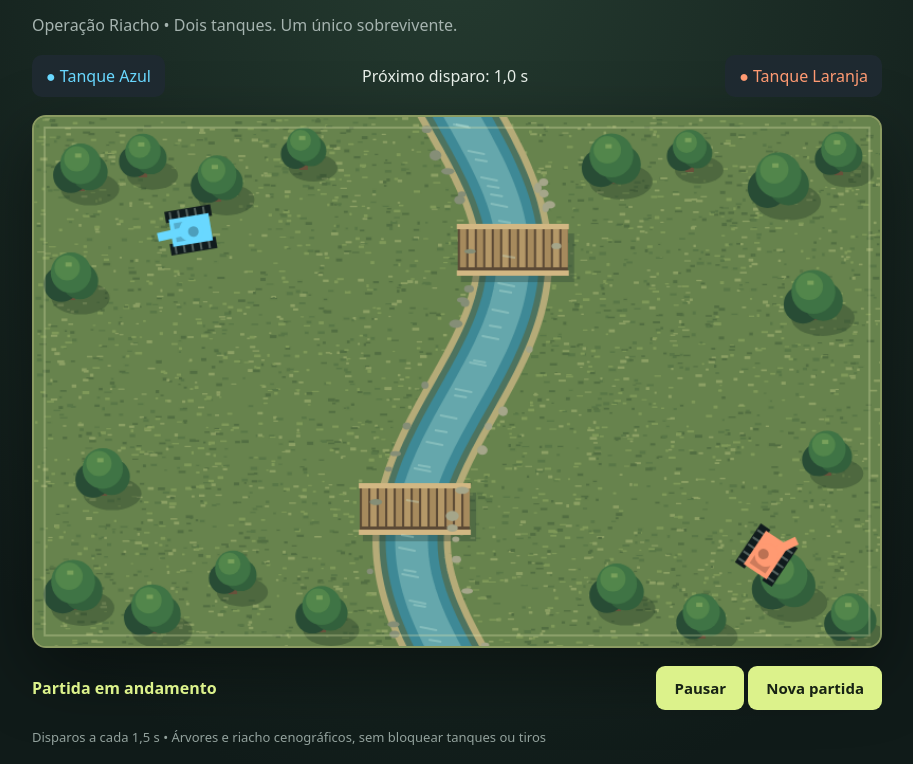
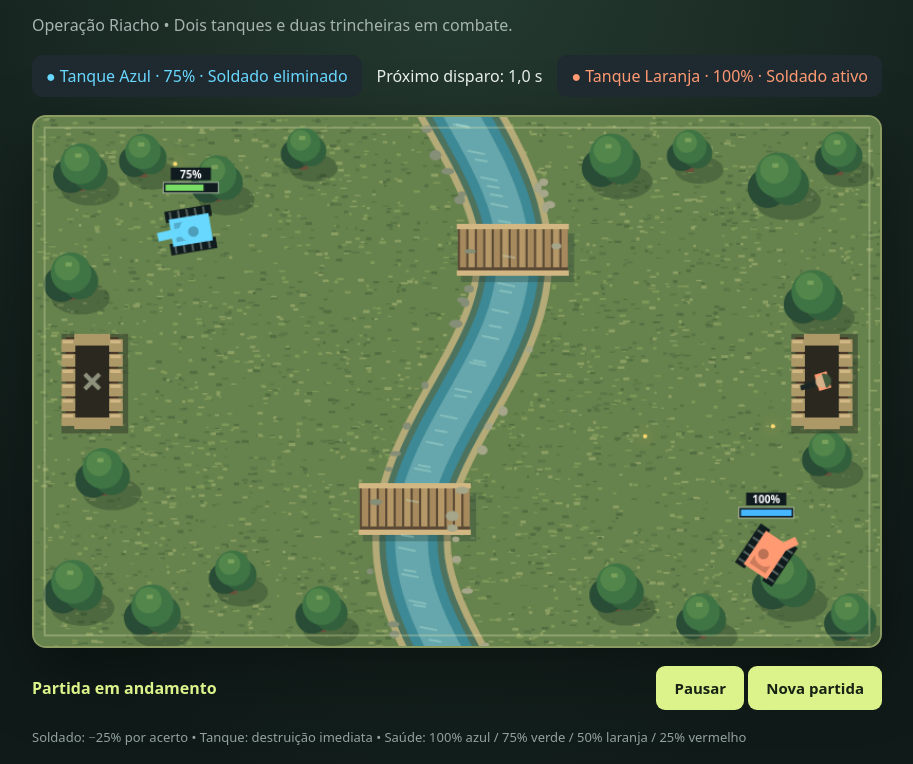
Before and after one commit to 4L3xSGS/FunDrivenDev, a plain HTML site: page jogos/duelo-de-tanques/index.html in a window 1280 px wide. Shown: the part 78-842 px from the top of the page, without its empty margins (183-1096 px from the left). Drawn offline with Linux system fonts and the light colour scheme.

Commit message:
feat(tanques): adiciona trincheiras, soldados e saúde progressiva

```diff
--- a/jogos/duelo-de-tanques/index.html
+++ b/jogos/duelo-de-tanques/index.html
@@ -6,34 +6,35 @@
 <style>
 *{box-sizing:border-box}body{margin:0;background:radial-gradient(ellipse at top,#253b30,#101b19 75%);color:#e7eee8;font-family:system-ui;display:grid;place-items:center;min-height:100svh;padding:18px}main{width:min(850px,100%)}h1{margin:0;font-size:clamp(26px,5vw,42px)}p{color:#a6b4b0;line-height:1.5}.bar{display:flex;justify-content:space-between;gap:12px;flex-wrap:wrap;align-items:center;margin:18px 0}.badge{padding:10px 14px;background:#1e2930;border-radius:10px}canvas{display:block;width:100%;background:#567344;border:2px solid #8b9b62;box-shadow:0 24px 70px #0006;border-radius:14px}button{border:0;border-radius:9px;background:#dcf28b;color:#172214;padding:12px 18px;font:700 15px system-ui;cursor:pointer}button:focus-visible{outline:3px solid #69d8ff;outline-offset:4px}button:hover{filter:brightness(1.1)}#status{font-weight:700;color:#dcf28b}footer{font-size:13px;color:#93a29d;margin-top:12px}
 </style>
-<main><h1>Duelo de Tanques</h1><p>Operação Riacho • Dois tanques. Um único sobrevivente.</p>
+<main><h1>Duelo de Tanques</h1><p>Operação Riacho • Dois tanques e duas trincheiras em combate.</p>
 <div class="bar"><span class="badge" style="color:#69d8ff">● Tanque Azul</span><span id="clock">Próximo disparo: 1,5 s</span><span class="badge" style="color:#ff9a72">● Tanque Laranja</span></div>
 <canvas id="arena" width="800" height="500" aria-label="Arena de dois tanques com gramado, árvores e riacho atravessável"></canvas>
 <div class="bar"><span id="status" role="status" aria-live="polite">Partida em andamento</span><div><button id="pause">Pausar</button> <button id="restart">Nova partida</button></div></div>
-<footer>Disparos a cada 1,5 s • Árvores e riacho cenográficos, sem bloquear tanques ou tiros</footer></main>
+<footer>Soldado: −25% por acerto • Tanque: destruição imediata • Saúde: 100% azul / 75% verde / 50% laranja / 25% vermelho</footer></main>
 <script>
 const canvas=document.querySelector('canvas'),ctx=canvas.getContext('2d');
 const status=document.querySelector('#status'),clock=document.querySelector('#clock');
 const pause=document.querySelector('#pause');
 const W=800,H=500,R=20,TAU=Math.PI*2,SHOT_INTERVAL=1.5;
-let tanks,bullets,particles,time,nextShot,over,paused,last;
+let soldiers,tanks,bullets,particles,time,nextShot,over,paused,last;
 const randomAngle=()=>Math.random()*TAU;
 function reset(){
  tanks=[
- {x:145,y:250,a:randomAngle(),turret:0,color:'#69d8ff',name:'Azul',turn:0},
- {x:655,y:250,a:randomAngle(),turret:Math.PI,color:'#ff9a72',name:'Laranja',turn:0}
+ {x:145,y:250,a:randomAngle(),turret:0,color:'#69d8ff',name:'Azul',turn:0,hp:100},
+ {x:655,y:250,a:randomAngle(),turret:Math.PI,color:'#ff9a72',name:'Laranja',turn:0,hp:100}
  ];
+ soldiers=[{x:55,y:250,team:0,alive:true,aim:0},{x:745,y:250,team:1,alive:true,aim:Math.PI}];
  bullets=[];particles=[];time=0;nextShot=SHOT_INTERVAL;over=false;paused=false;
  status.textContent='Partida em andamento';pause.textContent='Pausar';pause.disabled=false;
  last=performance.now();draw();
 }
 function fire(t,i){
  const a=randomAngle();t.turret=a;
- bullets.push({x:t.x+Math.cos(a)*29,y:t.y+Math.sin(a)*29,vx:Math.cos(a)*260,vy:Math.sin(a)*260,owner:i});
+ bullets.push({x:t.x+Math.cos(a)*29,y:t.y+Math.sin(a)*29,vx:Math.cos(a)*260,vy:Math.sin(a)*260,owner:i,kind:'tank',radius:4});
 }
-function hitFraction(b,dt,t){
+function hitFraction(b,dt,t,targetRadius=R){
  const dx=b.vx*dt,dy=b.vy*dt,ox=b.x-t.x,oy=b.y-t.y;
- const A=dx*dx+dy*dy,B=2*(ox*dx+oy*dy),C=ox*ox+oy*oy-(R+4)**2;
+ const A=dx*dx+dy*dy,B=2*(ox*dx+oy*dy),C=ox*ox+oy*oy-(targetRadius+(b.radius??4))**2;
  if(C<=0)return 0;if(!A)return Infinity;
  const d=B*B-4*A*C;if(d<0)return Infinity;
  const s=(-B-Math.sqrt(d))/(2*A);return s>=0&&s<=1?s:Infinity;
@@ -53,26 +54,97 @@ function update(dt){
  t.x=Math.max(R,Math.min(W-R,t.x+sign*nx*push));
  t.y=Math.max(R,Math.min(H-R,t.y+sign*ny*push));t.a=randomAngle()});
  }
- while(time>=nextShot){tanks.forEach(fire);nextShot+=SHOT_INTERVAL}
- let earliest=Infinity,losers=new Set();
- bullets.forEach(b=>{
- const fraction=hitFraction(b,dt,tanks[1-b.owner]);
- if(fraction<earliest-1e-8){earliest=fraction;losers=new Set([1-b.owner])}
- else if(Number.isFinite(fraction)&&Math.abs(fraction-earliest)<1e-8)losers.add(1-b.owner);
- });
- if(Number.isFinite(earliest)){
- over=true;losers.forEach(i=>{
- const t=tanks[i];t.destroyed=true;
- for(let n=0;n<55;n++){const a=randomAngle(),v=40+Math.random()*180;
- particles.push({x:t.x,y:t.y,vx:Math.cos(a)*v,vy:Math.sin(a)*v,life:.6+Math.random()*.6})}
- });
- status.textContent=losers.size===2?'Empate! Acertos simultâneos.':
- 'Tanque '+tanks[1-[...losers][0]].name+' venceu!';
- pause.disabled=true;return;
- }
+ while(time>=nextShot){tanks.forEach(fire);soldiers.forEach(fireSoldier);nextShot+=SHOT_INTERVAL}
+ resolveProjectiles(dt);
+ if(over)return;
  bullets.forEach(b=>{b.x+=b.vx*dt;b.y+=b.vy*dt});
  bullets=bullets.filter(b=>b.x>=0&&b.x<=W&&b.y>=0&&b.y<=H);
 }
+
+function fireSoldier(s){
+ if(!s.alive)return;
+ // Dispersão aleatória no hemisfério voltado para a trincheira adversária.
+ const a=(s.team===0?0:Math.PI)+(Math.random()-.5)*1.2;s.aim=a;
+ bullets.push({x:s.x+Math.cos(a)*20,y:s.y+Math.sin(a)*20,
+ vx:Math.cos(a)*310,vy:Math.sin(a)*310,owner:s.team,kind:'soldier',radius:2});
+}
+function burst(t,count){
+ for(let n=0;n<count;n++){
+ const a=randomAngle(),v=40+Math.random()*180;
+ particles.push({x:t.x,y:t.y,vx:Math.cos(a)*v,vy:Math.sin(a)*v,life:.4+Math.random()*.6});
+ }
+}
+function resolveProjectiles(dt){
+ const events=[],used=new Set();
+ bullets.forEach((b,index)=>{
+ tanks.forEach((t,i)=>{
+ // Projéteis de soldados danificam qualquer tanque que interceptar o trajeto.
+ if(t.destroyed||(b.kind==='tank'&&i===b.owner))return;
+ const f=hitFraction(b,dt,t);if(Number.isFinite(f))events.push({f,index,target:t,type:'tank'});
+ });
+ const s=soldiers[1-b.owner];
+ if(s.alive){const f=hitFraction(b,dt,s,10);if(Number.isFinite(f))events.push({f,index,target:s,type:'soldier'})}
+ });
+ events.sort((a,b)=>a.f-b.f);
+ for(let i=0;i<events.length;){
+ const first=events[i].f;let j=i;
+ while(j<events.length&&Math.abs(events[j].f-first)<1e-8){
+ const e=events[j++],b=bullets[e.index],t=e.target;
+ if(used.has(e.index)||(e.type==='soldier'?!t.alive:t.destroyed))continue;
+ used.add(e.index);
+ if(e.type==='soldier'){t.alive=false;burst(t,12)}
+ else{
+ t.hp=Math.max(0,t.hp-(b.kind==='soldier'?25:100));
+ burst(t,t.hp===0?55:8);
+ if(t.hp===0)t.destroyed=true;
+ }
+ }
+ // Acertos no mesmo instante são processados antes de decidir o vencedor.
+ const losers=tanks.map((t,n)=>t.hp===0?n:-1).filter(n=>n>=0);
+ if(losers.length){
+ over=true;pause.disabled=true;
+ status.textContent=losers.length===2?'Empate! Os dois tanques foram destruídos.':
+ 'Tanque '+tanks[1-losers[0]].name+' venceu!';
+ break;
+ }
+ i=j;
+ }
+ bullets=bullets.filter((b,i)=>!used.has(i));
+}
+function healthColor(hp){
+ return hp>75?'#46b8ff':hp>50?'#79dc65':hp>25?'#ffac46':'#ff5959';
+}
+function healthBar(t){
+ const x=Math.max(28,Math.min(W-28,t.x)),y=Math.max(23,t.y-39);
+ ctx.fillStyle='#101b20';ctx.fillRect(x-26,y-6,52,10);
+ ctx.fillStyle=healthColor(t.hp);ctx.fillRect(x-24,y-4,48*t.hp/100,6);
+ ctx.strokeStyle='#dce8cfaa';ctx.lineWidth=1;ctx.strokeRect(x-26,y-6,52,10);
+ ctx.font='bold 10px system-ui';ctx.textAlign='center';
+ ctx.fillStyle='#101b20';ctx.fillRect(x-19,y-20,38,12);
+ ctx.fillStyle='#fff';ctx.fillText(t.hp+'%',x,y-10);
+}
+function trench(s){
+ ctx.save();ctx.translate(s.x,s.y);
+ ctx.fillStyle='#29302377';ctx.fillRect(-29,-45,63,94);
+ ctx.fillStyle='#4a382a';ctx.fillRect(-25,-42,50,84);
+ ctx.fillStyle='#2b2820';ctx.fillRect(-17,-34,34,68);
+ for(let y=-40;y<=32;y+=14){
+ ctx.fillStyle='#ad9868';ctx.fillRect(-29,y,13,12);ctx.fillRect(16,y,13,12);
+ ctx.fillStyle='#d0b784';ctx.fillRect(-28,y+1,10,3);ctx.fillRect(17,y+1,10,3);
+ }
+ for(const y of [-45,34]){ctx.fillStyle='#ad9868';ctx.fillRect(-17,y,34,11)}
+ if(s.alive){
+ ctx.rotate(s.aim);
+ ctx.strokeStyle='#1b2524';ctx.lineWidth=5;ctx.beginPath();ctx.moveTo(0,0);ctx.lineTo(21,0);ctx.stroke();
+ ctx.fillStyle=s.team===0?'#69d8ff':'#ff9a72';ctx.fillRect(-7,-8,12,16);
+ ctx.fillStyle='#d7b18a';ctx.beginPath();ctx.arc(0,0,6,0,TAU);ctx.fill();
+ ctx.fillStyle='#425c3d';ctx.beginPath();ctx.arc(-2,0,7,Math.PI/2,Math.PI*1.5);ctx.fill();
+ }else{
+ ctx.strokeStyle='#8e927d';ctx.lineWidth=4;ctx.beginPath();ctx.moveTo(-7,-7);ctx.lineTo(7,7);ctx.moveTo(7,-7);ctx.lineTo(-7,7);ctx.stroke();
+ }
+ ctx.restore();
+}
+
 function tank(t){
  ctx.save();ctx.translate(t.x,t.y);ctx.rotate(t.a);
  ctx.fillStyle=t.destroyed?'#303333':'#101b1d';
@@ -144,11 +216,17 @@ function draw(){
  const y=((n*33+time*15)%(H+20))-10,x=streamX(y);
  ctx.beginPath();ctx.moveTo(x-10,y);ctx.lineTo(x+2,y+2);ctx.stroke();
  }
+ soldiers.forEach(trench);
  tanks.forEach(tank);
- bullets.forEach(b=>{ctx.fillStyle='#fff0ac';ctx.shadowColor='#ffcc55';ctx.shadowBlur=12;
- ctx.beginPath();ctx.arc(b.x,b.y,4,0,TAU);ctx.fill();ctx.shadowBlur=0});
+ bullets.forEach(b=>{ctx.fillStyle=b.kind==='soldier'?'#ffda72':'#fff0ac';ctx.shadowColor='#ffcc55';ctx.shadowBlur=12;
+ ctx.beginPath();ctx.arc(b.x,b.y,b.radius??4,0,TAU);ctx.fill();ctx.shadowBlur=0});
  particles.forEach(p=>{ctx.globalAlpha=Math.min(1,p.life);ctx.fillStyle=p.life>.5?'#ffd86b':'#ed7445';ctx.fillRect(p.x-3,p.y-3,6,6)});
  ctx.globalAlpha=1;
+ tanks.forEach(healthBar);
+ tanks.forEach((t,i)=>{
+ const label='● Tanque '+t.name+' · '+t.hp+'% · Soldado '+(soldiers[i].alive?'ativo':'eliminado');
+ const el=document.querySelectorAll('.badge')[i];if(el.textContent!==label)el.textContent=label;
+ });
  clock.textContent=over?'Partida encerrada':'Próximo disparo: '+Math.max(0,nextShot-time).toFixed(1).replace('.',',')+' s';
 }
 function loop(now){
```
Also changed, not shown: 1 other file.
